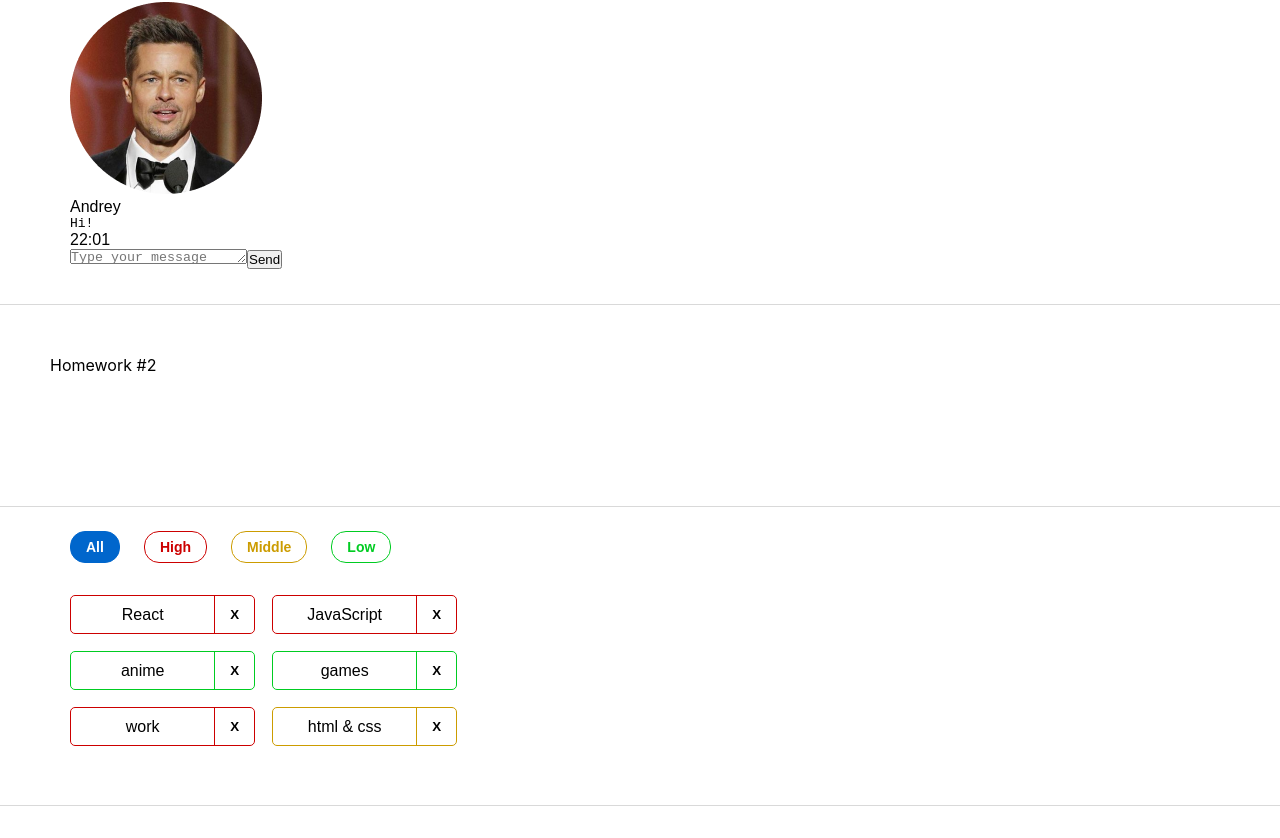
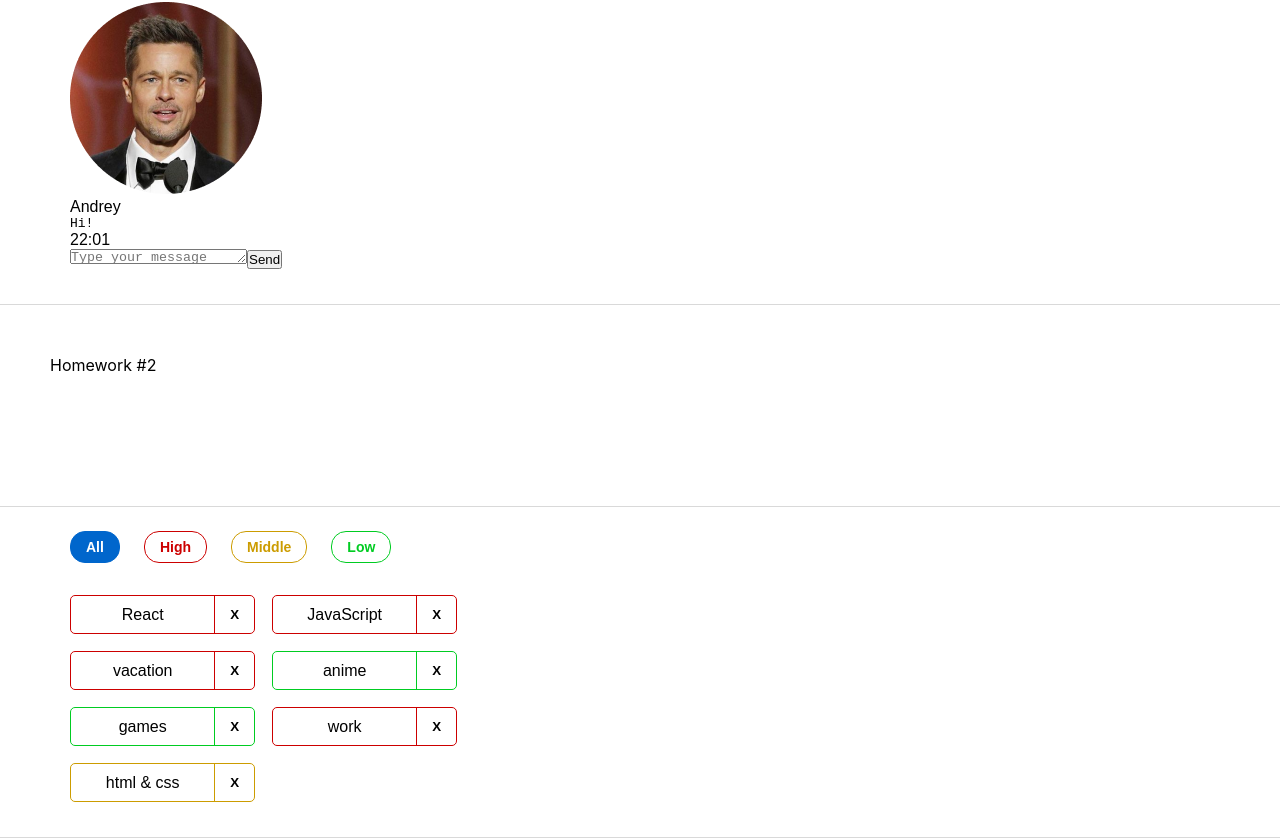
Before and after one commit to Komandr33/HW_2sprint, a React (Create React App) app: page / in a window 1280 px wide. Shown: the part 471-1309 px from the top of the page. Before the commit the page ends 1277 px from the top, so only its background shows below. Built offline with nearby package versions, Linux system fonts and the light colour scheme.

Commit message:
completed HW2-2

```diff
--- a/src/s2-homeworks/hw02/HW2.tsx
+++ b/src/s2-homeworks/hw02/HW2.tsx
@@ -29,6 +29,7 @@ export type FilterType = 'all' | AffairPriorityType
 const defaultAffairs: AffairType[] = [ // need to fix any
     {_id: 1, name: 'React', priority: 'high'}, // студенты могут изменить содержимое name и количество элементов в массиве, ...priority не менять!
     {_id: 1, name: 'JavaScript', priority: 'high'}, // студенты могут изменить содержимое name и количество элементов в массиве, ...priority не менять!
+    {_id: 1, name: 'vacation', priority: 'high'}, // студенты могут изменить содержимое name и количество элементов в массиве, ...priority не менять!
     {_id: 2, name: 'anime', priority: 'low'},
     {_id: 3, name: 'games', priority: 'low'},
     {_id: 4, name: 'work', priority: 'high'},
```
